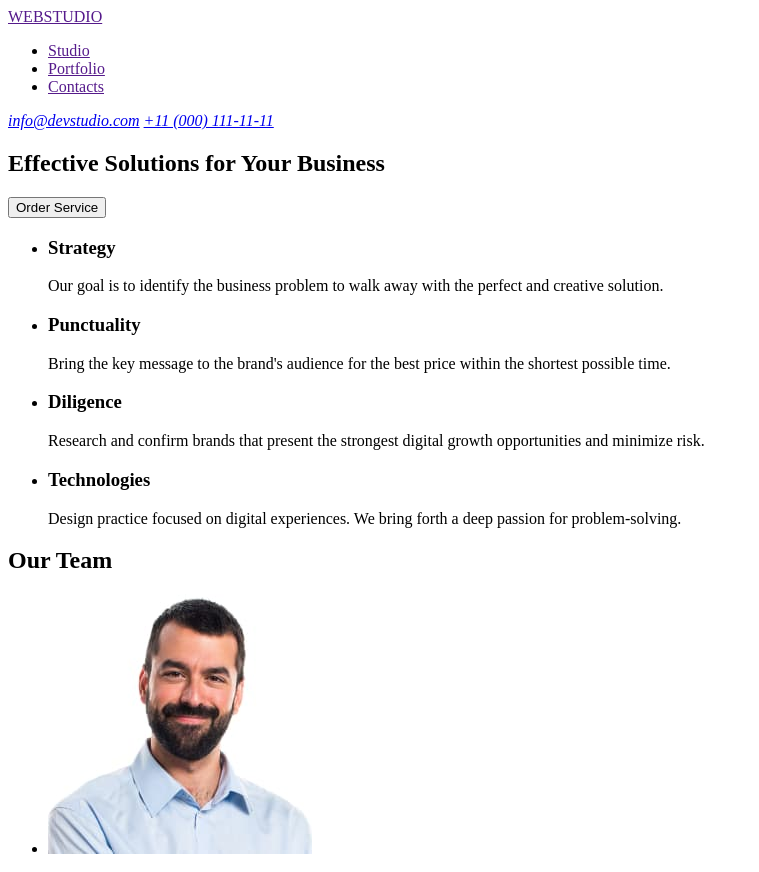
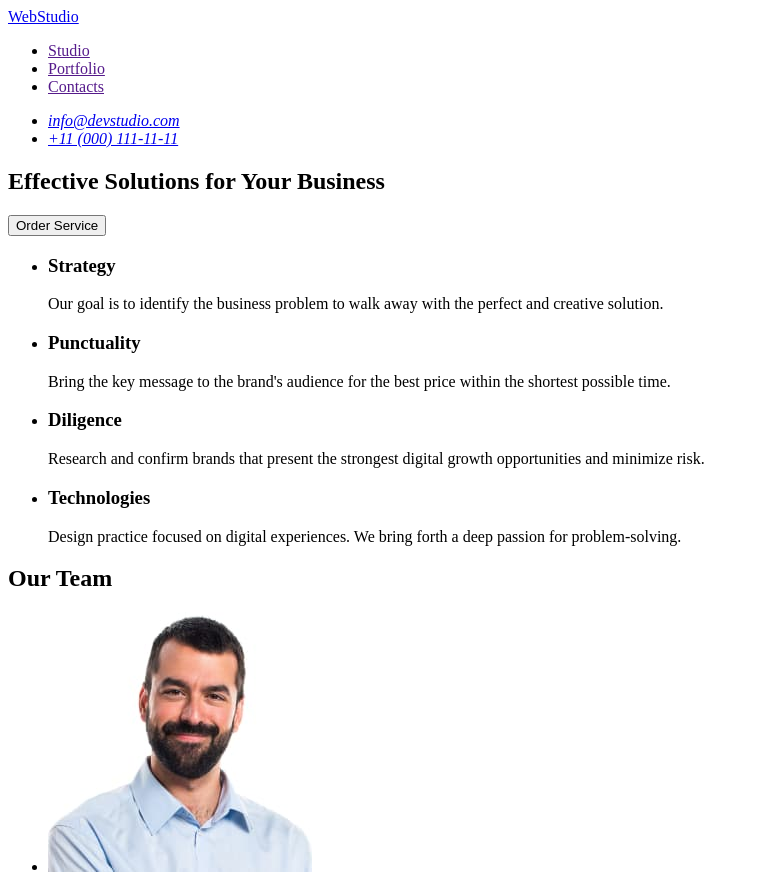
Before and after one commit to victoria-gerega/goit-markup-hw-01, a plain HTML site: page index.html in a window 1280 px wide. Shown: the top 872 px of the page, without its empty margins (0-759 px from the left). Drawn offline with Linux system fonts and the light colour scheme.

Commit message:
corrections

```diff
--- a/index.html
+++ b/index.html
@@ -3,12 +3,12 @@
   <head>
     <meta charset="UTF-8" />
     <meta name="viewport" content="width=device-width, initial-scale=1.0" />
-    <title>Webstudio</title>
+    <title>WebStudio</title>
   </head>
   <body>
     <header>
-      <a href="">WEBSTUDIO</a>
       <nav>
+        <a href="./index.html">WebStudio</a>
         <ul>
           <li>
             <a href="">Studio</a>
@@ -22,8 +22,10 @@
         </ul>
       </nav>
       <address>
-        <a href="mailto:info@devstudio.com">info@devstudio.com</a>
-        <a href="tel:+110001111111">+11 (000) 111-11-11</a>
+        <ul>
+          <li><a href="mailto:info@devstudio.com">info@devstudio.com</a></li>
+          <li><a href="tel:+110001111111">+11 (000) 111-11-11</a></li>
+        </ul>
       </address>
     </header>
     <main>
@@ -32,6 +34,7 @@
         <button type="button">Order Service</button>
       </section>
       <section>
+        <h2 hidden>Our Features</h2>
         <ul>
           <li>
             <h3>Strategy</h3>
@@ -110,7 +113,7 @@
       </section>
     </main>
     <footer>
-      <a href="">WEBSTUDIO</a>
+      <a href="./index.html">WebStudio</a>
       <p>
         Increase the flow of customers and sales for your business with digital
         marketing & growth solutions.
```
Also changed, not shown: images/team-member-4.jpg.
